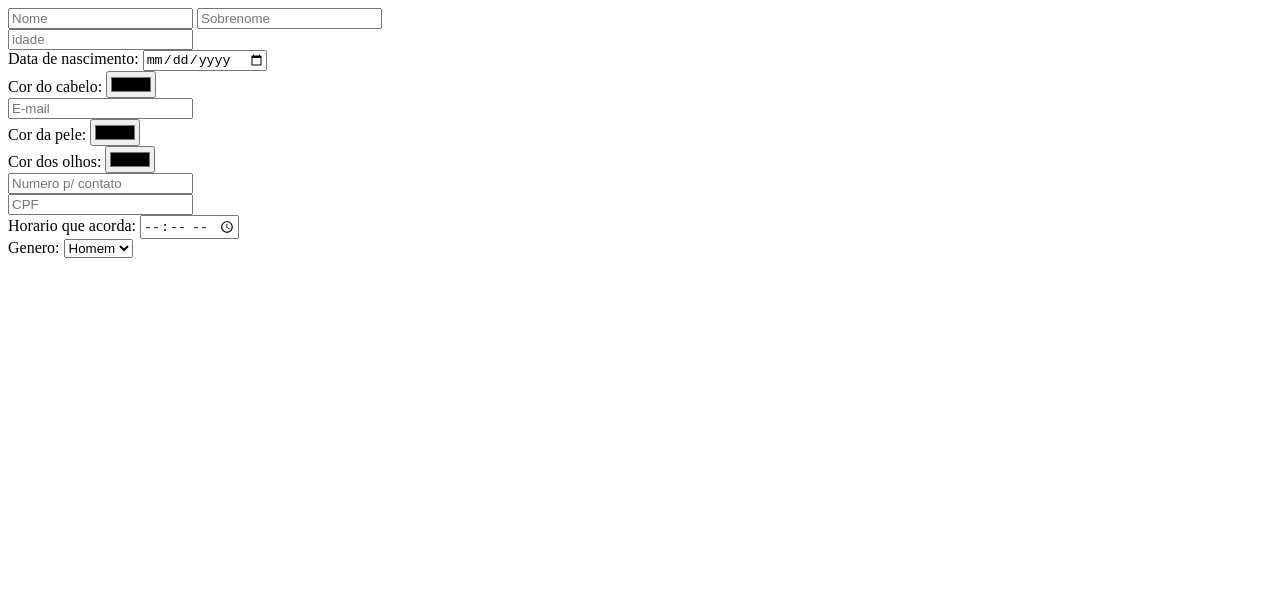
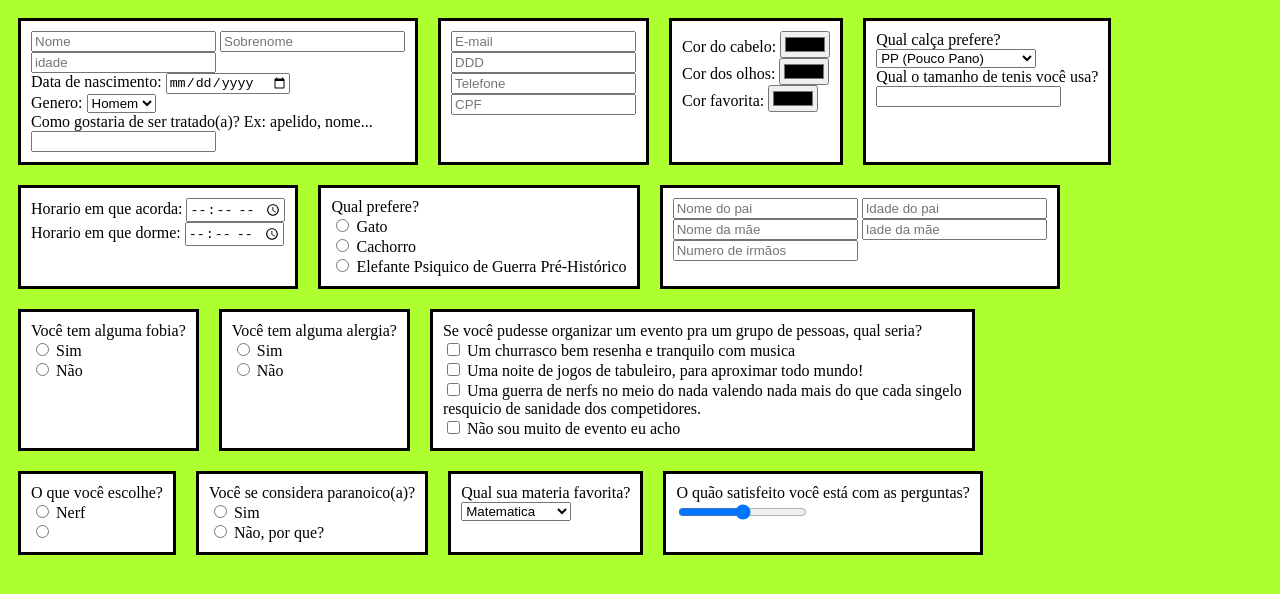
Before and after one commit to kauafodaomaneiro/ReforcoFormularios, a plain HTML site: page index.html in a window 1280 px wide. Drawn offline with Linux system fonts and the light colour scheme.

Commit message:
ADD - perguntas finalizadas

```diff
--- a/index.html
+++ b/index.html
@@ -3,13 +3,15 @@
     <meta charset="UTF-8">
     <meta name="viewport" content="width=device-width, initial-scale=1.0">
 <script src="script.js"></script>
+<link rel="stylesheet" href="style.css">
 
 
     <title>Reforço Formulario</title>
 </head>
 
     <body>
-
+        <section>
+            <div class="quadrado">
                 <input type="text" id="nome" name="nome" required placeholder="Nome">
                 <input type="text" id="sobrenome" name="sobrenome" required placeholder="Sobrenome">
                 <br>
@@ -18,30 +20,166 @@
                 <label for="nascimento">Data de nascimento:</label>
                 <input type="date" name="nascimento" id="nascimento" >
                 <br>
-        <label for="cabelo">Cor do cabelo:</label>
-        <input type="color" name="cabelo" id="cabelo" >
-        <br>
-       <input type="email" name="email" id="email" required placeholder="E-mail">
-       <br>
-       <label for="pele">Cor da pele:</label>
-       <input type="color" name="pele" id="pele">
-       <br>
-       <label for="olhos">Cor dos olhos:</label>
-       <input type="color" name="olhos" id="olhos">
-        <br>
-        <input type="number" name="contato" id="contato" required placeholder="Numero p/ contato">
-        <br>
-        <input type="number" name="cpf" id="cpf" required placeholder="CPF">
-        <br>
-        <label for="hora">Horario que acorda:</label>
-        <input type="time" name="hora" id="hora">
-        <br>
                 <label for="genero">Genero:</label>
                 <select name="genero" id="genero">
                 <option value="masc">Homem</option>
                 <option value="fem">Mulher</option>
                 <option value="non">Outro</option>
                 </select>
+                <br>
+                <label for="apelido">Como gostaria de ser tratado(a)? Ex: apelido, nome...</label>
+                <br>
+                <input type="text" name="apelido" id="apelido">
+            </div>
+
+        <div class="quadrado">
+            <input type="email" name="email" id="email" required placeholder="E-mail">
+            <br>
+            <input type="number" name="DDD" id="DDD" required placeholder="DDD">
+            <br>
+            <input type="number" name="contato" id="contato" required placeholder="Telefone">
+            <br>
+            <input type="number" name="cpf" id="cpf" required placeholder="CPF">
+        </div>
+
+        <div class="quadrado">
+            <label for="cabelo">Cor do cabelo:</label>
+        <input type="color" name="cabelo" id="cabelo" >
+        <br>
+        <label for="olhos">Cor dos olhos:</label>
+       <input type="color" name="olhos" id="olhos">
+       <br>
+       <label for="favorita">Cor favorita:</label>
+       <input type="color" name="favorita" id="favorita">
+        </div>
+
+        <div class="quadrado">
+            <label for="camisa">Qual calça prefere?</label>
+            <br>
+            <select name="camisa" id="camisa">
+                <option value="pp">PP (Pouco Pano)</option>
+                <option value="p">P (Piquena)</option>
+                <option value="m">M (Modesta)</option>
+                <option value="g">G (Gigantesca)</option>
+                <option value="gg">GG (Grande e Grauda)</option>
+            </select>
+            <br>
+            <label for="tenis">Qual o tamanho de tenis você usa?</label>
+            <br>
+            <input type="number" name="tenis" id="tenis">
+        </div>
+
+        </section>
+
+        <section>
+            <div class="quadrado">
+                <label for="sonoA">Horario em que acorda:</label>
+                <input type="time" name="sonoA" id="sonoA">
+                <br>
+                <label for="sonoB">Horario em que dorme:</label>
+                <input type="time" name="sonoB" id="sonoB">
+            </div>
+
+            <div class="quadrado">
+                <label for="escolha">Qual prefere?</label>
+                <br>
+                <input type="radio" name="escolha" id="gato">
+                <label for="gato">Gato</label>
+                <br>
+                <input type="radio" name="escolha" id="cachorro">
+                <label for="cachorro">Cachorro</label>
+                <br>
+                <input type="radio" name="escolha" id="elefante">
+                <label for="elefante">Elefante Psiquico de Guerra Pré-Histórico</label>
+            </div>
+
+            <div class="quadrado">
+                <input type="text" name="pai" id="pai" required placeholder="Nome do pai">
+                <input type="number" name="idadepai" id="idadepai" required placeholder="Idade do pai">
+                <br>
+                <input type="text" name="mae" id="mae" required placeholder="Nome da mãe">
+                <input type="number" name="idademae" id="idademae" required placeholder="Iade da mãe">
+                <br>
+                <input type="number" name="irmao" id="irmao" required placeholder="Numero de irmãos">
+            </div>
+        </section>
+
+        <section>
+            <div class="quadrado">
+                <label for="fobia">Você tem alguma fobia?</label>
+                <br>
+                <input type="radio" name="fobia" id="sim">
+                <label for="sim">Sim</label>
+                <br>
+                <input type="radio" name="fobia" id="nao">
+                <label for="nao">Não</label>
+            </div>
+
+            <div class="quadrado">
+                <label for="alergia">Você tem alguma alergia?</label>
+                <br>
+                <input type="radio" name="alergia" id="sima">
+                <label for="sima">Sim</label>
+                <br>
+                <input type="radio" name="alergia" id="naoa">
+                <label for="naoa">Não</label>
+            </div>
+
+            <div class="quadrado">
+                <label for="evento">Se você pudesse organizar um evento pra um grupo de pessoas, qual seria?</label>
+                <br>
+                <input type="checkbox" name="evento" id="a">
+                <label for="a">Um churrasco bem resenha e tranquilo com musica</label>
+                <br>
+                <input type="checkbox" name="evento" id="b">
+                <label for="b">Uma noite de jogos de tabuleiro, para aproximar todo mundo!</label>
+                <br>
+                <input type="checkbox" name="evento" id="c">
+                <label for="c">Uma guerra de nerfs no meio do nada valendo nada mais do que cada singelo</label> <br> <label for="c">resquicio de sanidade dos competidores.</label>
+                <br>
+                <input type="checkbox" name="evento" id="d">
+                <label for="d">Não sou muito de evento eu acho</label>
+            </div>
+        </section>
+
+        <section>
+            <div class="quadrado">
+                <label for="nerf">O que você escolhe?</label>
+                <br>
+                <input type="radio" name="nerf" id="arma">
+                <label for="arma">Nerf</label>
+                <br>
+                <input type="radio" name="nerf" id="nada">
+            </div>
+
+            <div class="quadrado">
+                <label for="paranoia">Você se considera paranoico(a)?</label>
+                <br>
+                <input type="radio" name="paranoia" id="simp">
+                <label for="simp">Sim</label>
+                <br>
+                <input type="radio" name="paranoia" id="naop">
+                <label for="naop">Não, por que?</label>
+            </div>
+
+            <div class="quadrado">
+                <label for="escola">Qual sua materia favorita?</label>
+                <br>
+                <select name="escola" id="escola">
+                    <option value="matematica">Matematica</option>
+                    <option value="portugues">Português</option>
+                    <option value="ciencias">Ciências</option>
+                    <option value="embora">A de ir embora</option>
+                </select>
+            </div>
+
+            <div class="quadrado">
+                <label for="satisfacao">O quão satisfeito você está com as perguntas?</label>
+                <br>
+                <input type="range" name="satisfacao" id="satisfacao">
+            </div>
+        </section>
+
 
 
     </body>
--- a/style.css
+++ b/style.css
@@ -0,0 +1,15 @@
+body{
+    background-color: greenyellow;
+
+}
+
+.quadrado{
+    background-color: white;
+    border-style: solid;
+    padding: 10px;
+    margin: 10px;
+}
+
+section{
+    display: flex;
+}
```
Lines whose indentation alone changed are shown as unchanged.
